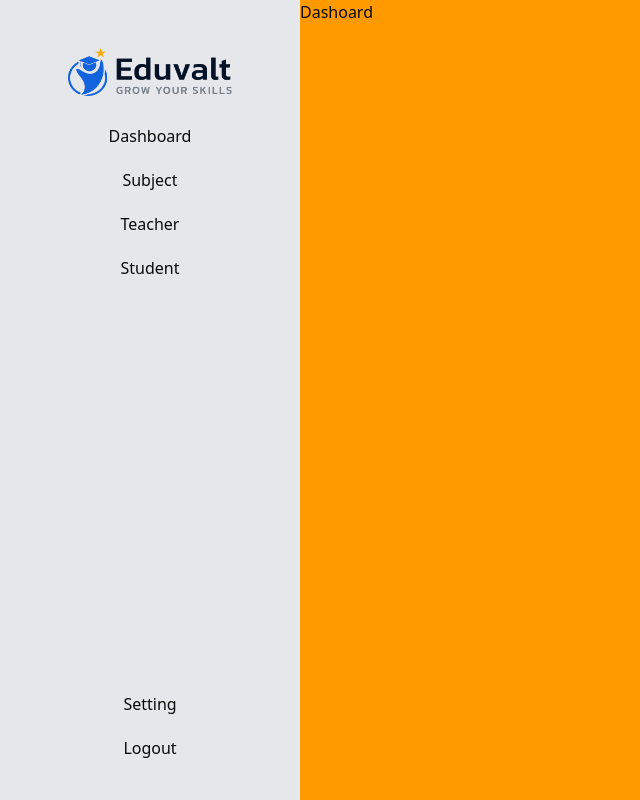
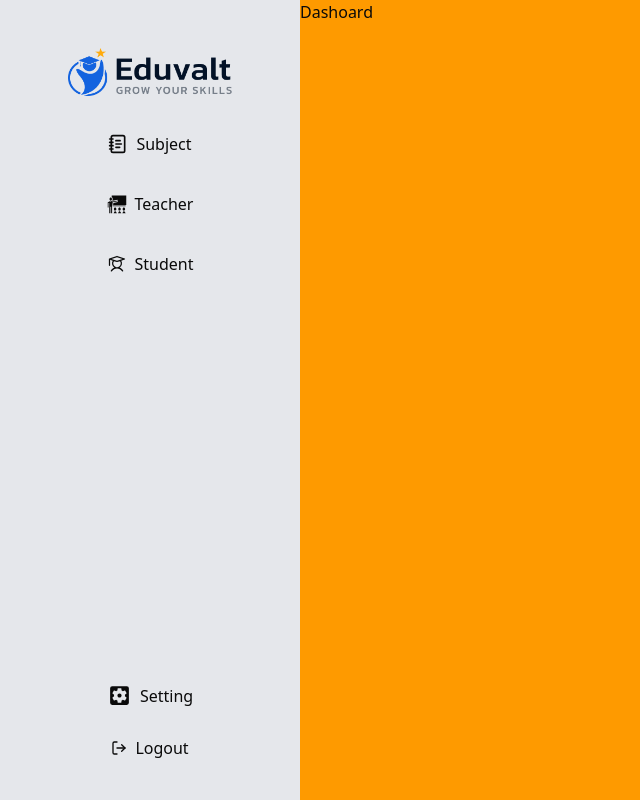
Before and after one commit to KKT112/school-management, a React (Vite) app: page /dashboard in a window 1280 px wide. Shown: the whole page, without its empty margins (0-640 px from the left). Built offline with nearby package versions, Linux system fonts and the light colour scheme.

Commit message:
ichange in sudibar icons

```diff
--- a/src/components/layout/outlet-wrapper/sidebar/logo list/logo-list.tsx
+++ b/src/components/layout/outlet-wrapper/sidebar/logo list/logo-list.tsx
@@ -1,31 +1,70 @@
 import { homeLogo } from "@/lib/logoes";
 import { useNavigate } from "react-router-dom";
+import { PiStudent } from "react-icons/pi";
+import { LuNotebookText } from "react-icons/lu";
+import { GiTeacher } from "react-icons/gi";
+import { MdSettingsApplications } from "react-icons/md";
+import { FiLogOut } from "react-icons/fi";
 
 const LogoListSidebar = () => {
-
-  const  navigate = useNavigate();
+  const navigate = useNavigate();
 
   return (
     <div className="flex flex-col  pt-10 pb-10  h-full justify-between">
-      <div className="flex flex-col gap-5">
-
+      <div className="flex flex-col gap-5 ">
         <div className=" flex justify-center pt-2 pb-2">
           <img src={homeLogo} alt="" className="md:h-12 sm:h-8 h-8" />
         </div>
 
-        <div className="flex flex-col  items-center gap-5">
-
-          <p className="cursor-pointer" onClick={()=>{navigate("/dashboard")}}>Dashboard</p>
-          <p className="cursor-pointer" onClick={()=>{navigate("/subject")}}>Subject</p>
-          <p className="cursor-pointer" onClick={()=>{navigate("/teacher")}}>Teacher</p>
-          <p className="cursor-pointer" onClick={()=>{navigate("/student")}}>Student</p>
+        <div className="flex flex-col  items-center gap-5 ">
+          <div className="flex items-center gap-2  hover:bg-white px-10 py-2 rounded-full cursor-pointer">
+            {" "}
+            <LuNotebookText size={20} />{" "}
+            <p
+              className="cursor-pointer"
+              onClick={() => {
+                navigate("/subject");
+              }}
+            >
+              Subject
+            </p>
+          </div>
+          <div className="flex items-center gap-2 hover:bg-white px-10 py-2 rounded-full cursor-pointer">
+            {" "}
+            <GiTeacher size={20} />
+            <p
+              className="cursor-pointer"
+              onClick={() => {
+                navigate("/teacher");
+              }}
+            >
+              Teacher
+            </p>
+          </div>
+          <div className="flex items-center gap-2  hover:bg-white px-10 py-2 rounded-full cursor-pointer">
+            {" "}
+            <PiStudent size={20} />{" "}
+            <p
+              className="cursor-pointer"
+              onClick={() => {
+                navigate("/student");
+              }}
+            >
+              Student
+            </p>
+          </div>
         </div>
-
       </div>
 
-      <div className="flex flex-col  items-center gap-5">
-        <p className="cursor-pointer">Setting</p>
-        <p className="cursor-pointer">Logout</p>
+      <div className="flex flex-col  items-center gap-5 ">
+        <div className="flex items-center gap-2  hover:bg-white px-10 py-2 rounded-full cursor-pointer">
+          <MdSettingsApplications size={25} />
+          <p className="">Setting</p>
+        </div>
+        <div className="flex items-center gap-2">
+          <FiLogOut />
+          <p className="cursor-pointer">Logout</p>
+        </div>
       </div>
     </div>
   );
--- a/src/components/layout/outlet-wrapper/sidebar/sidebar.tsx
+++ b/src/components/layout/outlet-wrapper/sidebar/sidebar.tsx
@@ -3,7 +3,7 @@ import LogoListSidebar from "./logo list/logo-list"
 
 const Sidebar = () => {
   return (
-    <div className="bg-gray-200 md:w-[300px] sm:w-[200px] hidden sm:block h-screen ">
+    <div className="bg-gray-200 md:w-[300px] sm:w-[200px] hidden sm:block h-screen  ">
       <LogoListSidebar/>
     </div>
   )
--- a/src/pages/auth/login/login.tsx
+++ b/src/pages/auth/login/login.tsx
@@ -63,7 +63,7 @@ const Login = () => {
         if (res && res.s) {
             localStorage.setItem("auth", JSON.stringify(res.r));
             form.reset({email:"",password:""});
-            navigate("/school-dashboard", { replace: true });
+            navigate("/dashboard", { replace: true });
         } else {
             alert( res.m ?? "please enter valid username and password");
         }
--- /dev/null
+++ b/src/pages/authenticated/dashboard/components/setting/setting.tsx
@@ -0,0 +1,21 @@
+
+
+const Setting = () => {
+  return (
+    <div>
+      <div>
+        <p>Settings</p>
+      </div>
+      <div>
+        <p>Profile</p>
+        <p>Password</p>
+        <p>Social Profile</p>
+      </div>
+      <div>
+
+      </div>
+    </div>
+  )
+}
+
+export default Setting;
--- a/src/pages/authenticated/dashboard/page.tsx
+++ b/src/pages/authenticated/dashboard/page.tsx
@@ -2,7 +2,7 @@
 
 function DashboardPage() {
   return (
-    <div>
+    <div className="">
       <p>Dashoard</p>
     </div>
   )
```
Also changed, not shown: src/assets/images/studentReview/students.webp (added), src/assets/images/studentReview/teachers.webp (added), src/kuldeepOutlet/sidebar.tsx (deleted).
